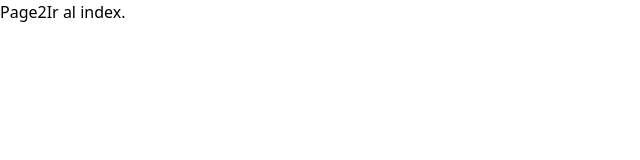
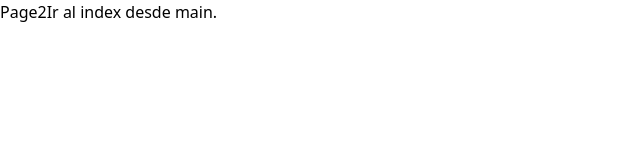
Before and after one commit to adolfoval/gestion-proyectos, a Next.js app: page /adminUsuarios in a window 1280 px wide. Shown: the top 160 px of the page, without its empty margins (0-640 px from the left). Built offline with nearby package versions, Linux system fonts and the light colour scheme.

Commit message:
correccion2

```diff
--- a/pages/adminUsuarios.tsx
+++ b/pages/adminUsuarios.tsx
@@ -10,7 +10,7 @@ const adminUsuarios = () => {
             </Head>
             Page2
             <Link href="/">
-                <a>Ir al index.</a>
+                <a>Ir al index desde main.</a>
             </Link>
         </div>
     )
```
